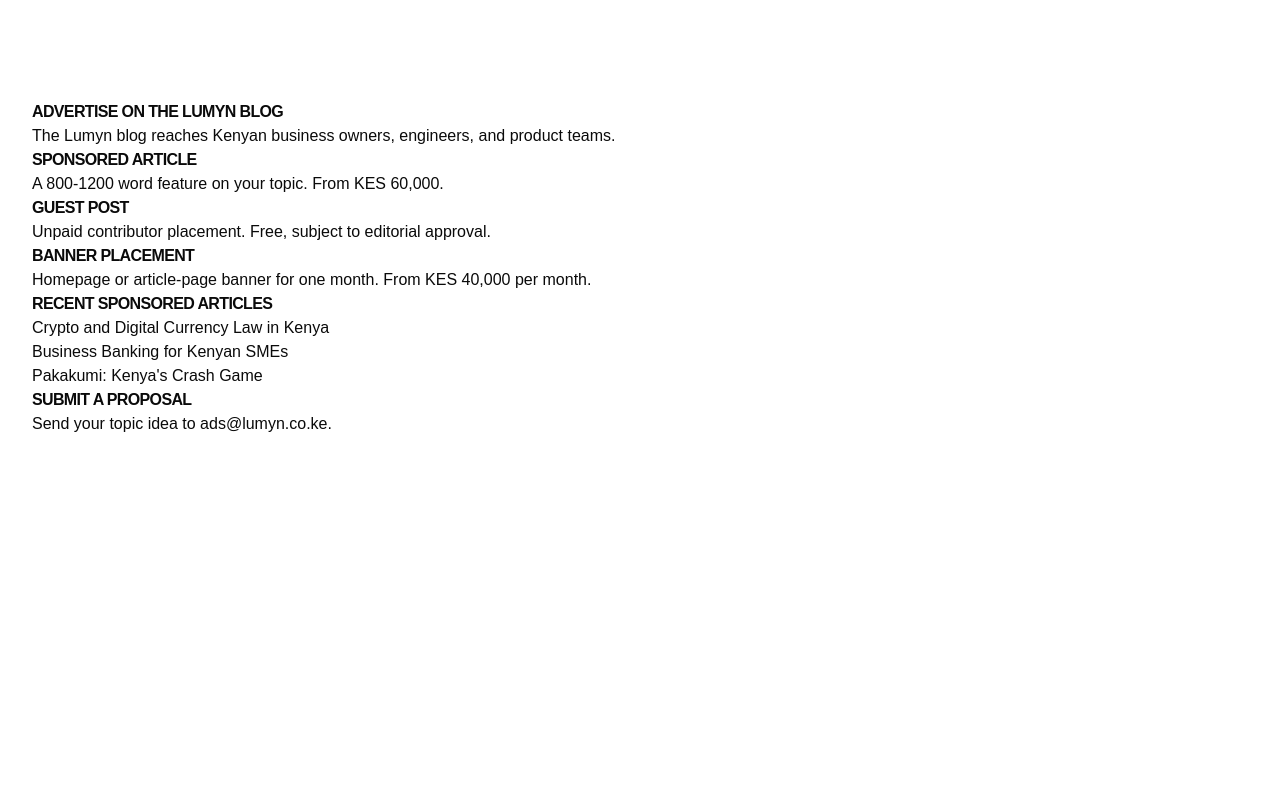
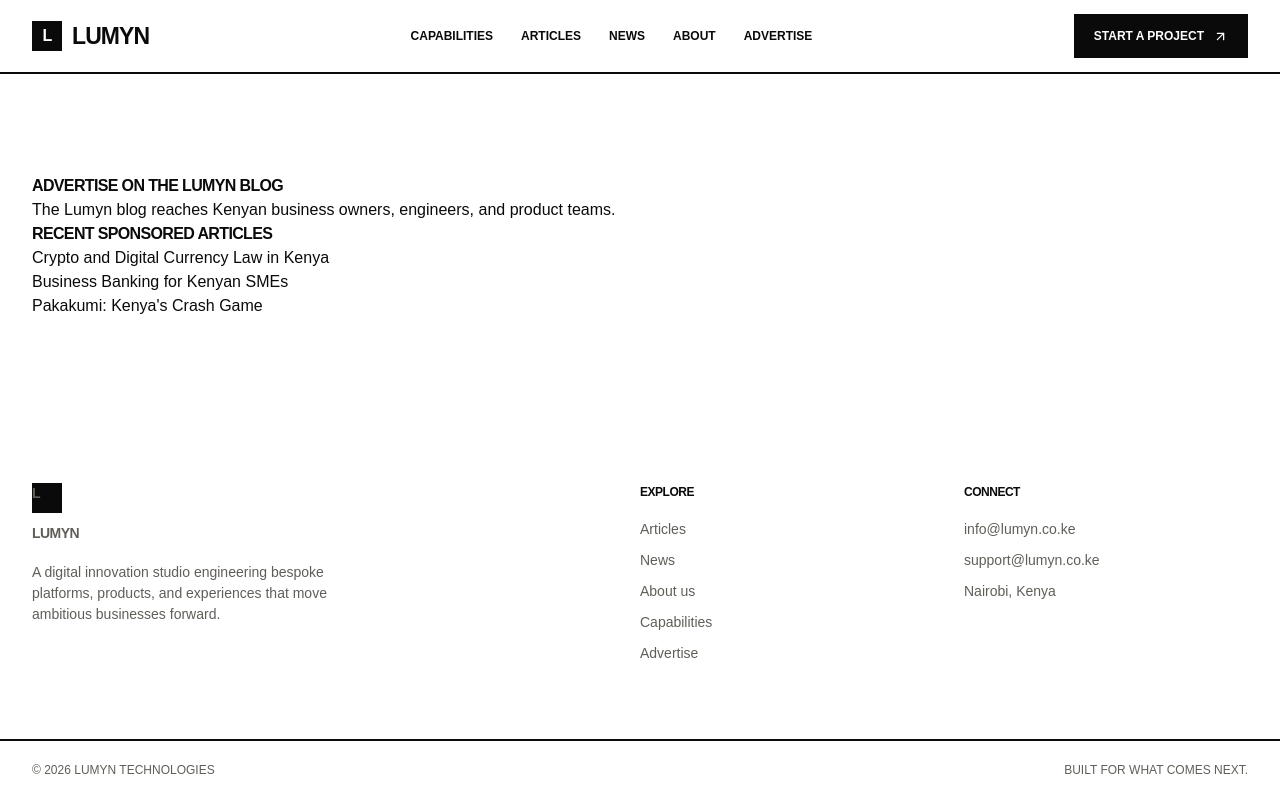
Before and after one commit to hit-sharq/Lumyn-SEO-system, a Next.js app: page /advertise in a window 1280 px wide. Built offline with nearby package versions, Linux system fonts and the light colour scheme.

Commit message:
Debug: add SiteShell back to minimal advertise page

```diff
--- a/app/advertise/page.tsx
+++ b/app/advertise/page.tsx
@@ -1,22 +1,18 @@
+import { SiteShell } from '@/components/site-shell'
+
 export default function AdvertisePage() {
   return (
+    <SiteShell>
       <div style={{ padding: '100px 32px', maxWidth: '1280px', margin: '0 auto' }}>
         <h1>Advertise on the Lumyn Blog</h1>
         <p>The Lumyn blog reaches Kenyan business owners, engineers, and product teams.</p>
-      <h2>Sponsored article</h2>
-      <p>A 800-1200 word feature on your topic. From KES 60,000.</p>
-      <h2>Guest post</h2>
-      <p>Unpaid contributor placement. Free, subject to editorial approval.</p>
-      <h2>Banner placement</h2>
-      <p>Homepage or article-page banner for one month. From KES 40,000 per month.</p>
         <h2>Recent sponsored articles</h2>
         <ul>
           <li><a href="/articles/crypto-law-kenya-business-guide">Crypto and Digital Currency Law in Kenya</a></li>
           <li><a href="/articles/business-banking-kenya-sme-2026">Business Banking for Kenyan SMEs</a></li>
           <li><a href="/articles/pakakumi-kenya-crash-game-platform">Pakakumi: Kenya's Crash Game</a></li>
         </ul>
-      <h2>Submit a proposal</h2>
-      <p>Send your topic idea to <a href="mailto:ads@lumyn.co.ke">ads@lumyn.co.ke</a>.</p>
       </div>
+    </SiteShell>
   )
 }
```
Lines whose indentation alone changed are shown as unchanged.
